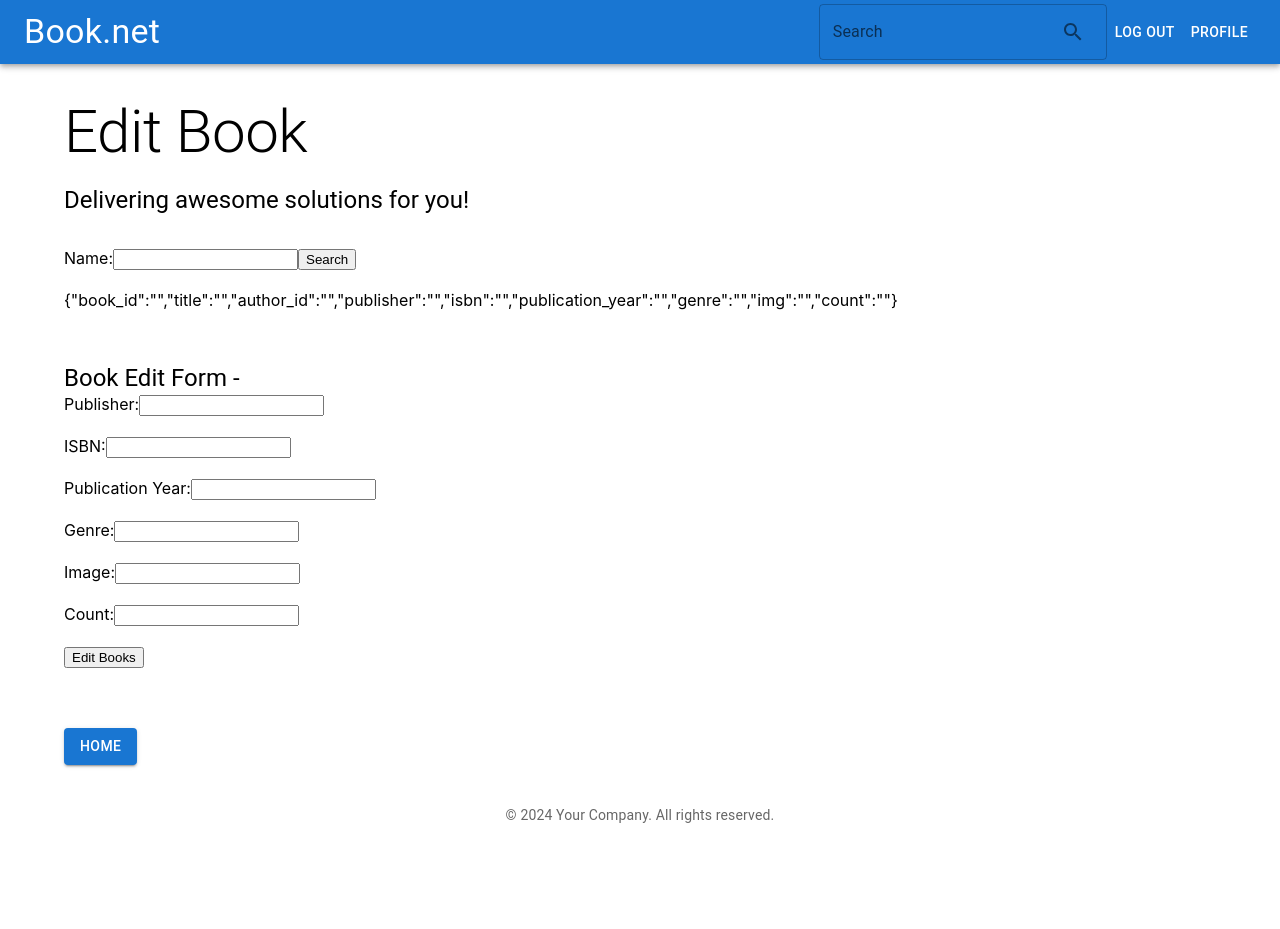
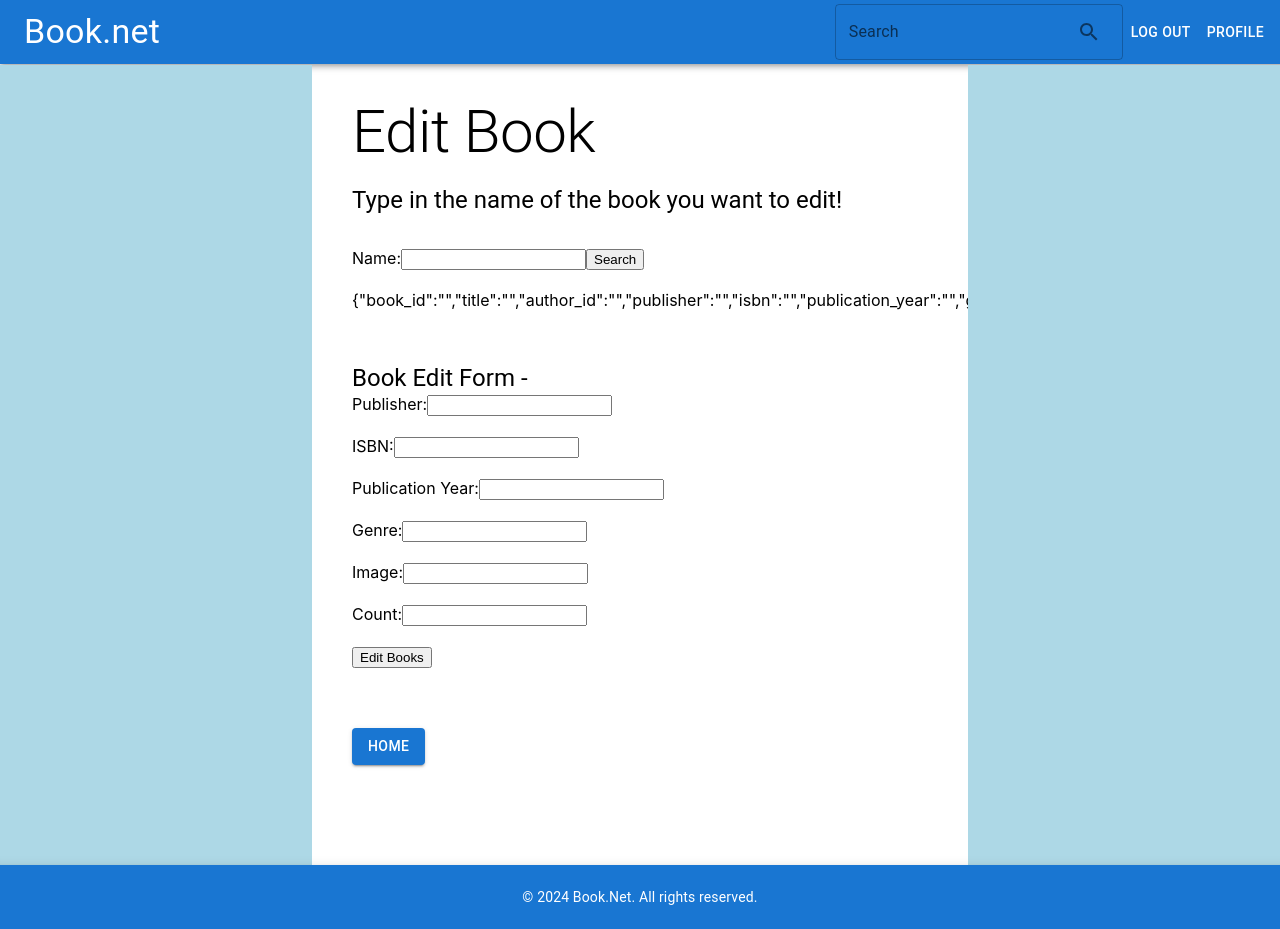
Before and after one commit to Blyndone/BookNet, a React (Create React App) app in the folder client/library-frontend/: page /editbook in a window 1280 px wide. Before the commit the page ends 825 px from the top, so only its background shows below. Built offline with nearby package versions, Linux system fonts and the light colour scheme.

Commit message:
Added side bars to new page

```diff
--- a/client/library-frontend/src/employee/editbook.js
+++ b/client/library-frontend/src/employee/editbook.js
@@ -4,11 +4,13 @@ import Container from "@mui/material/Container";
 import Button from "@mui/material/Button";
 
 import { TextField } from "@mui/material";
-import Header from ".././component/header";
 import { useNavigate } from "react-router-dom";
 import { FormControl } from "@mui/base/FormControl";
 import { useState, useEffect } from "react";
-
+import Grid from "@mui/material/Grid";
+import Header from ".././component/header";
+import Footer from ".././component/footer";
+import SideBar from ".././component/sidebar";
 const EditBook = props => {
   const { loggedIn, email } = props;
   const navigate = useNavigate();
@@ -73,17 +75,23 @@ const EditBook = props => {
   };
 
   return (
-    <div>
-      {/* Header */}
+    <Grid container direction="column" spacing={2}>
+      {" "}{/* Set container direction to column */}
+      <Grid item>
+        {" "}{/* Header takes full width of the column */}
         <Header loggedIn={loggedIn} />
-
+      </Grid>
+      <Grid container spacing={2} style={{ marginLeft: "auto" }}>
+        {" "}{/* Nested container for three columns */}
+        <SideBar />
+        <Grid item xs={6}>
           {/* Main Content */}
           <Container>
             <Typography variant="h2" sx={{ mt: 4 }}>
               Edit Book
             </Typography>
             <Typography variant="h5" sx={{ mt: 2, mb: 4 }}>
-          Delivering awesome solutions for you!
+              Type in the name of the book you want to edit!
             </Typography>
             <div />
             <div>
@@ -197,12 +205,11 @@ const EditBook = props => {
           </Container>
 
           {/* Footer */}
-      <Container sx={{ mt: 5 }}>
-        <Typography variant="body2" color="text.secondary" align="center">
-          © {new Date().getFullYear()} Your Company. All rights reserved.
-        </Typography>
-      </Container>
-    </div>
+        </Grid>
+        <SideBar />
+        <Footer />
+      </Grid>
+    </Grid>
   );
 };
 
--- a/client/library-frontend/src/employee/emphome.js
+++ b/client/library-frontend/src/employee/emphome.js
@@ -3,17 +3,28 @@ import Typography from "@mui/material/Typography";
 import Container from "@mui/material/Container";
 import Button from "@mui/material/Button";
 import { TextField } from "@mui/material";
+
+import { useNavigate } from "react-router-dom";
+import Grid from "@mui/material/Grid";
 import Header from ".././component/header";
-import { useNavigate } from "react-router-dom";
+import Footer from ".././component/footer";
+import SideBar from ".././component/sidebar";
 
 const EmpHome = props => {
   const { loggedIn, email } = props;
   const navigate = useNavigate();
   return (
+    <Grid container direction="column" spacing={2}>
+      {" "}{/* Set container direction to column */}
+      <Grid item>
+        {" "}{/* Header takes full width of the column */}
+        <Header loggedIn={loggedIn} />
+      </Grid>
+      <Grid container spacing={2} style={{ marginLeft: "auto" }}>
+        {" "}{/* Nested container for three columns */}
+        <SideBar />
+        <Grid item xs={6}>
           <div>
-      {/* Header */}
-      <Header loggedIn={loggedIn} />
-
             {/* Main Content */}
             <Container>
               <Typography variant="h2" sx={{ mt: 4 }}>
@@ -40,14 +51,12 @@ const EmpHome = props => {
                 Edit Book
               </Button>
             </Container>
-
-      {/* Footer */}
-      <Container sx={{ mt: 5 }}>
-        <Typography variant="body2" color="text.secondary" align="center">
-          © {new Date().getFullYear()} Your Company. All rights reserved.
-        </Typography>
-      </Container>
           </div>
+        </Grid>
+        <SideBar />
+        <Footer />
+      </Grid>
+    </Grid>
   );
 };
 
--- a/client/library-frontend/src/user/userhome.js
+++ b/client/library-frontend/src/user/userhome.js
@@ -2,17 +2,27 @@ import React from "react";
 import Typography from "@mui/material/Typography";
 import Container from "@mui/material/Container";
 import Button from "@mui/material/Button";
+
+import { useNavigate } from "react-router-dom";
+import Grid from "@mui/material/Grid";
 import Header from ".././component/header";
-import { useNavigate } from "react-router-dom";
-
+import Footer from ".././component/footer";
+import SideBar from ".././component/sidebar";
 const UserHome = props => {
   const { loggedIn, email } = props;
   const navigate = useNavigate();
   return (
+    <Grid container direction="column" spacing={2}>
+      {" "}{/* Set container direction to column */}
+      <Grid item>
+        {" "}{/* Header takes full width of the column */}
+        <Header loggedIn={loggedIn} />
+      </Grid>
+      <Grid container spacing={2} style={{ marginLeft: "auto" }}>
+        {" "}{/* Nested container for three columns */}
+        <SideBar />
+        <Grid item xs={6}>
           <div>
-      {/* Header */}
-      <Header loggedIn={loggedIn} />
-
             {/* Main Content */}
             <Container>
               <Typography variant="h2" sx={{ mt: 4 }}>
@@ -23,15 +33,15 @@ const UserHome = props => {
               </Typography>
 
               <Typography variant="body1" paragraph>
-          Lorem ipsum dolor sit amet, consectetur adipiscing elit. Nullam sit
-          amet ligula ac libero varius ultrices ut et turpis. In hac habitasse
-          platea dictumst.
+                Lorem ipsum dolor sit amet, consectetur adipiscing elit. Nullam
+                sit amet ligula ac libero varius ultrices ut et turpis. In hac
+                habitasse platea dictumst.
               </Typography>
 
               <Typography variant="body1" paragraph>
-          Nunc ac fringilla orci. Vivamus fringilla, urna vitae ullamcorper
-          euismod, nunc turpis rhoncus quam, vel efficitur sapien odio vitae
-          felis.
+                Nunc ac fringilla orci. Vivamus fringilla, urna vitae
+                ullamcorper euismod, nunc turpis rhoncus quam, vel efficitur
+                sapien odio vitae felis.
               </Typography>
               <Button
                 variant="contained"
@@ -41,14 +51,12 @@ const UserHome = props => {
                 Home
               </Button>
             </Container>
-
-      {/* Footer */}
-      <Container sx={{ mt: 5 }}>
-        <Typography variant="body2" color="text.secondary" align="center">
-          © {new Date().getFullYear()} Your Company. All rights reserved.
-        </Typography>
-      </Container>
           </div>
+        </Grid>
+        <SideBar />
+        <Footer />
+      </Grid>
+    </Grid>
   );
 };
 
```
Also changed, not shown: client/library-frontend/src/PageTEMPLATE.js (added, +37 -0 lines), client/library-frontend/src/homePage.js (+27 -24 lines). Lines whose indentation alone changed are shown as unchanged.
